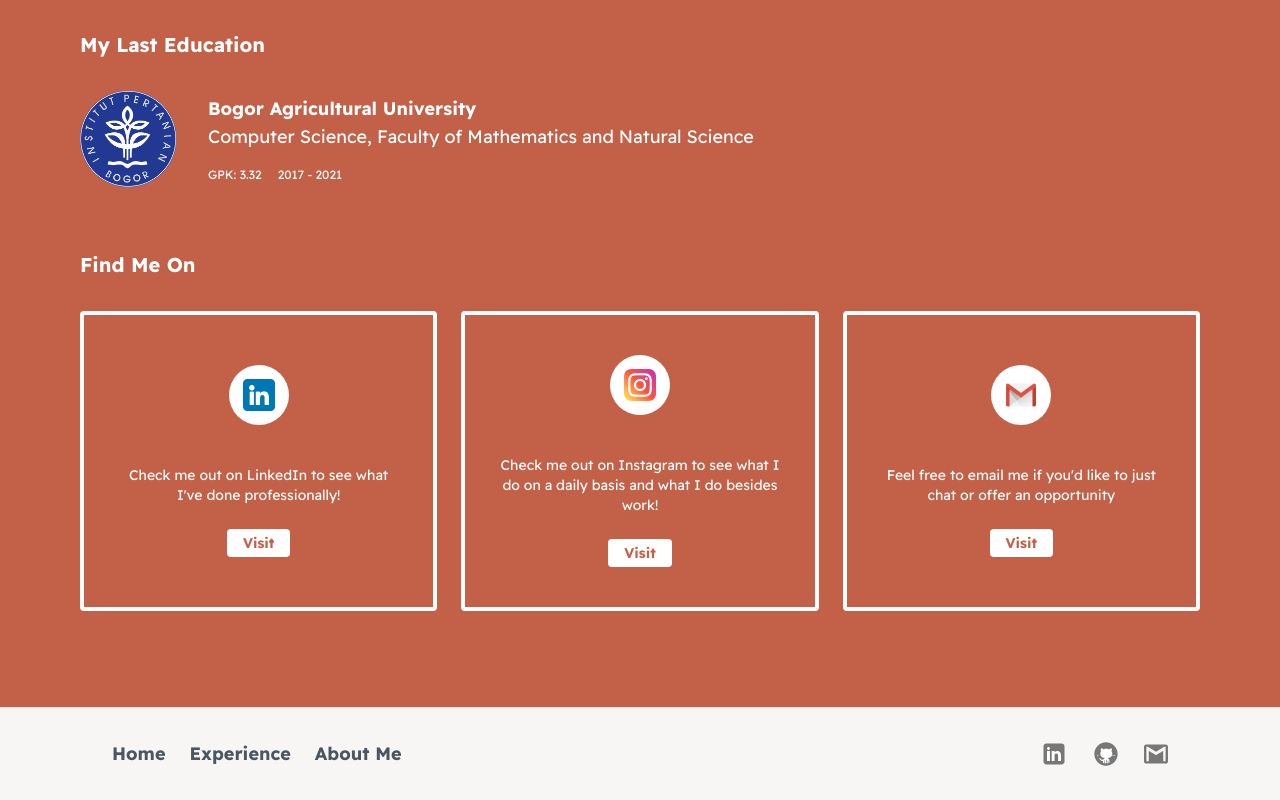
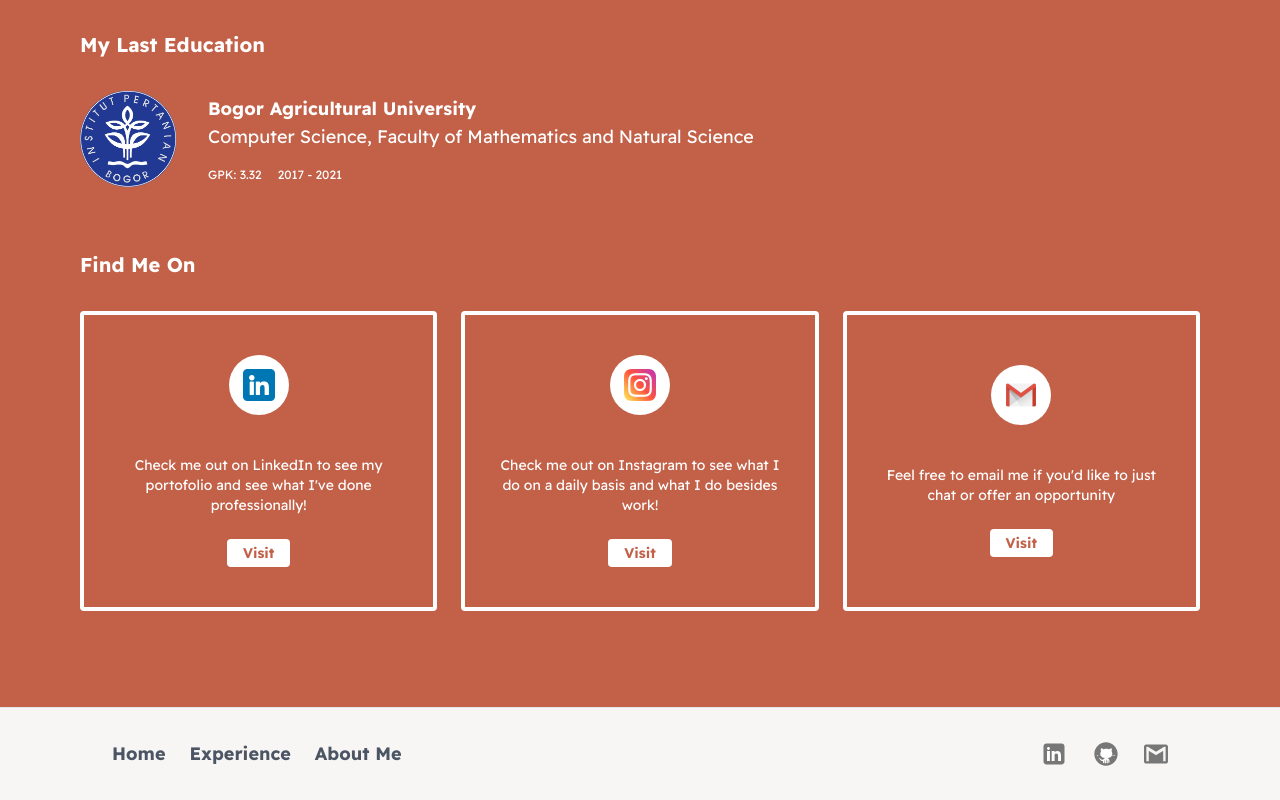
Before and after one commit to reyhanwidyatna/my-portofolio, a React (Create React App) app: page / in a window 1280 px wide. Shown: the part 1616-2416 px from the top of the page. Built offline with nearby package versions, Linux system fonts and the light colour scheme.

Commit message:
add some text

```diff
--- a/src/App.tsx
+++ b/src/App.tsx
@@ -133,7 +133,7 @@ function App() {
                   <img src={logoLinkedin} alt="linkedin" />
                 </div>
                 <p className="mb-6">
-                  Check me out on LinkedIn to see what I've done professionally!
+                  Check me out on LinkedIn to see my portofolio and see what I've done professionally!
                 </p>
                 <a
                   className="about-button py-1 px-4 font-semibold rounded"
```
